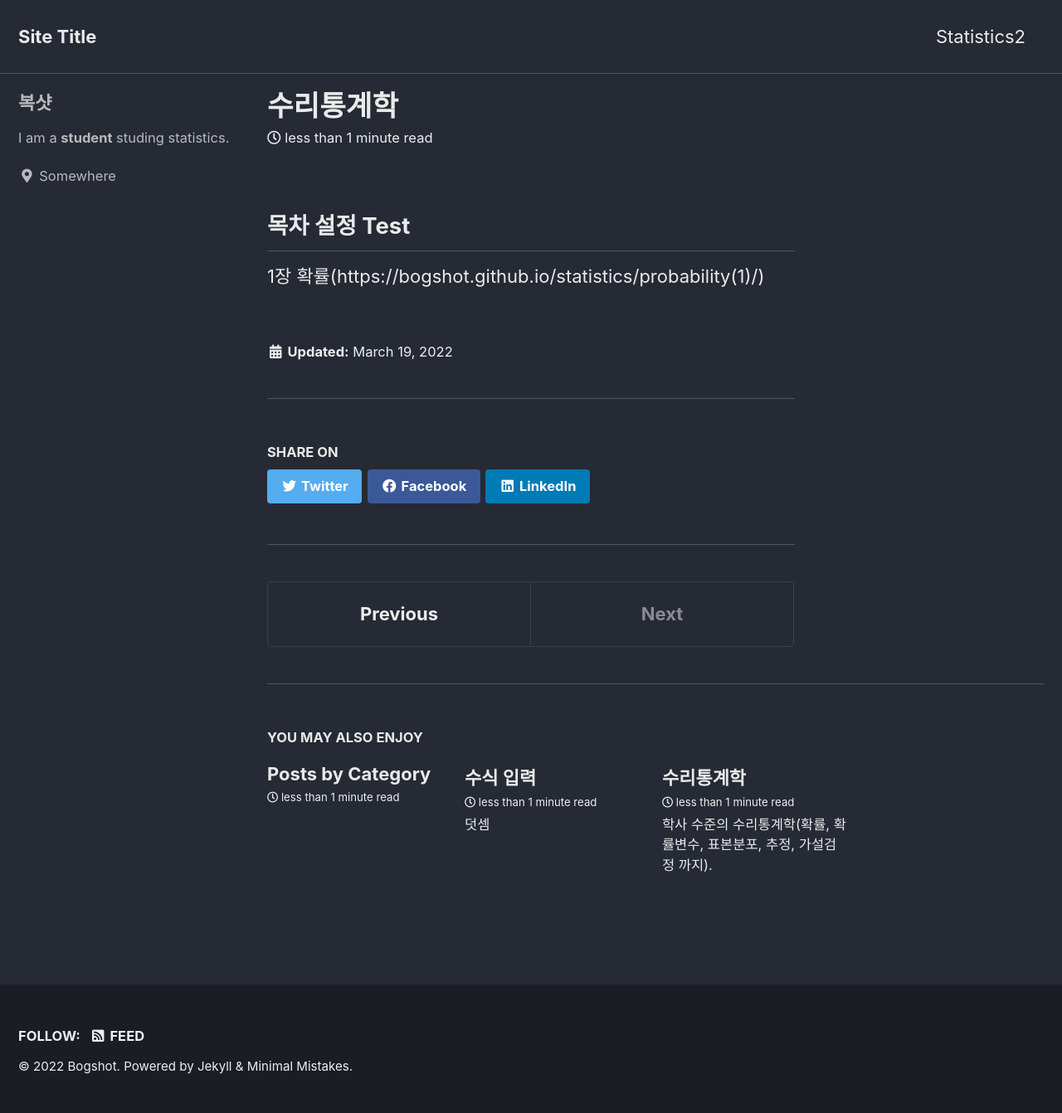
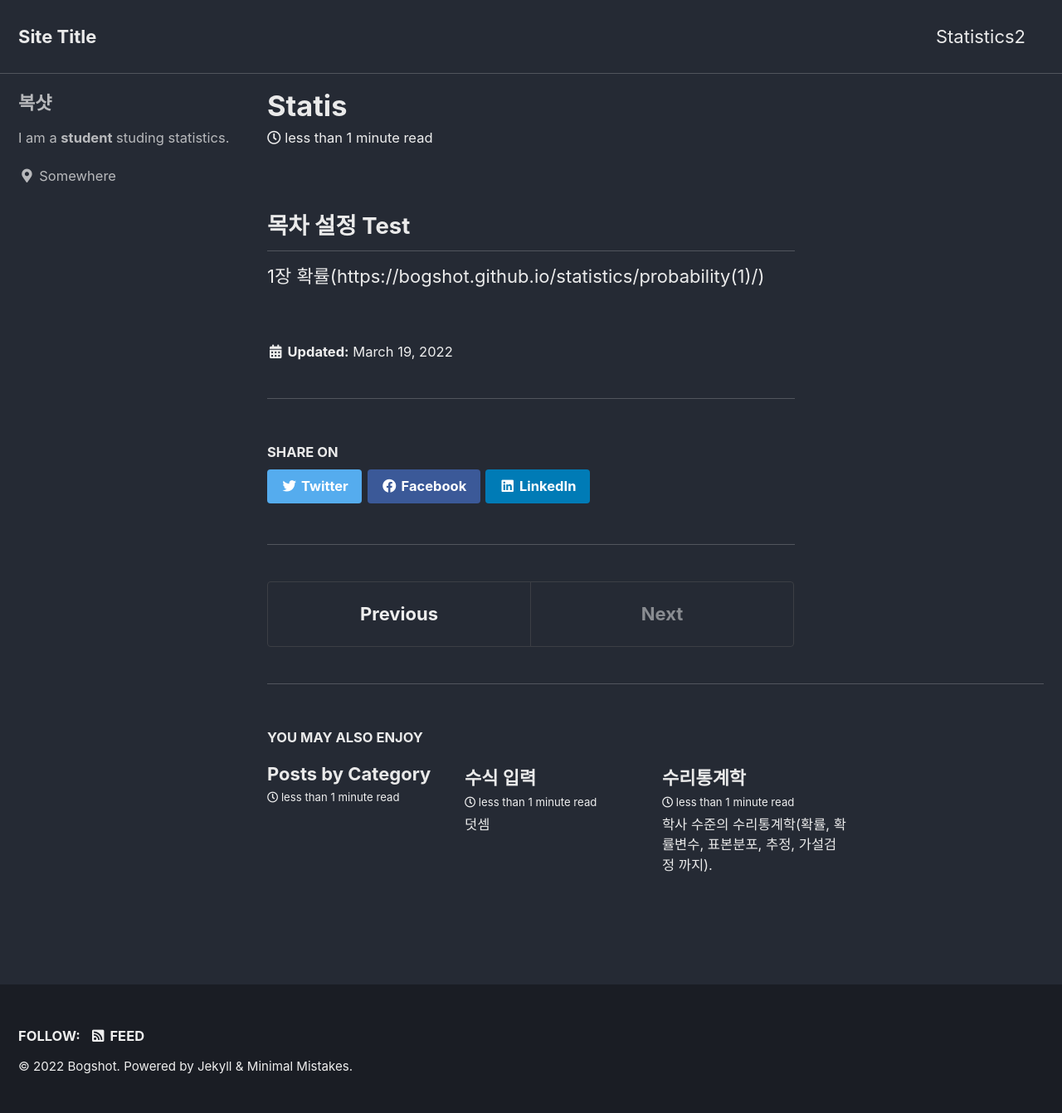
Before and after one commit to Bogshot/bogshot.github.io, a Jekyll site: the page built from _posts/2022-03-19-Statistics2.md, in a window 1280 px wide. Shown: the whole page at 83% size. Built offline with Jekyll 4.4.1, drawn with Linux system fonts in a browser that asks for light colours; cached includes are drawn as plain includes.

Commit message:
Update 2022-03-19-Statistics2.md

```diff
--- a/_posts/2022-03-19-Statistics2.md
+++ b/_posts/2022-03-19-Statistics2.md
@@ -1,8 +1,7 @@
 ---
 layout: single
-title: "수리통계학"
-permalink:  /statistics2/
-
+title: "Statis"
+permalink: /statistics2/
 ---
 
 ## 목차 설정 Test
```
